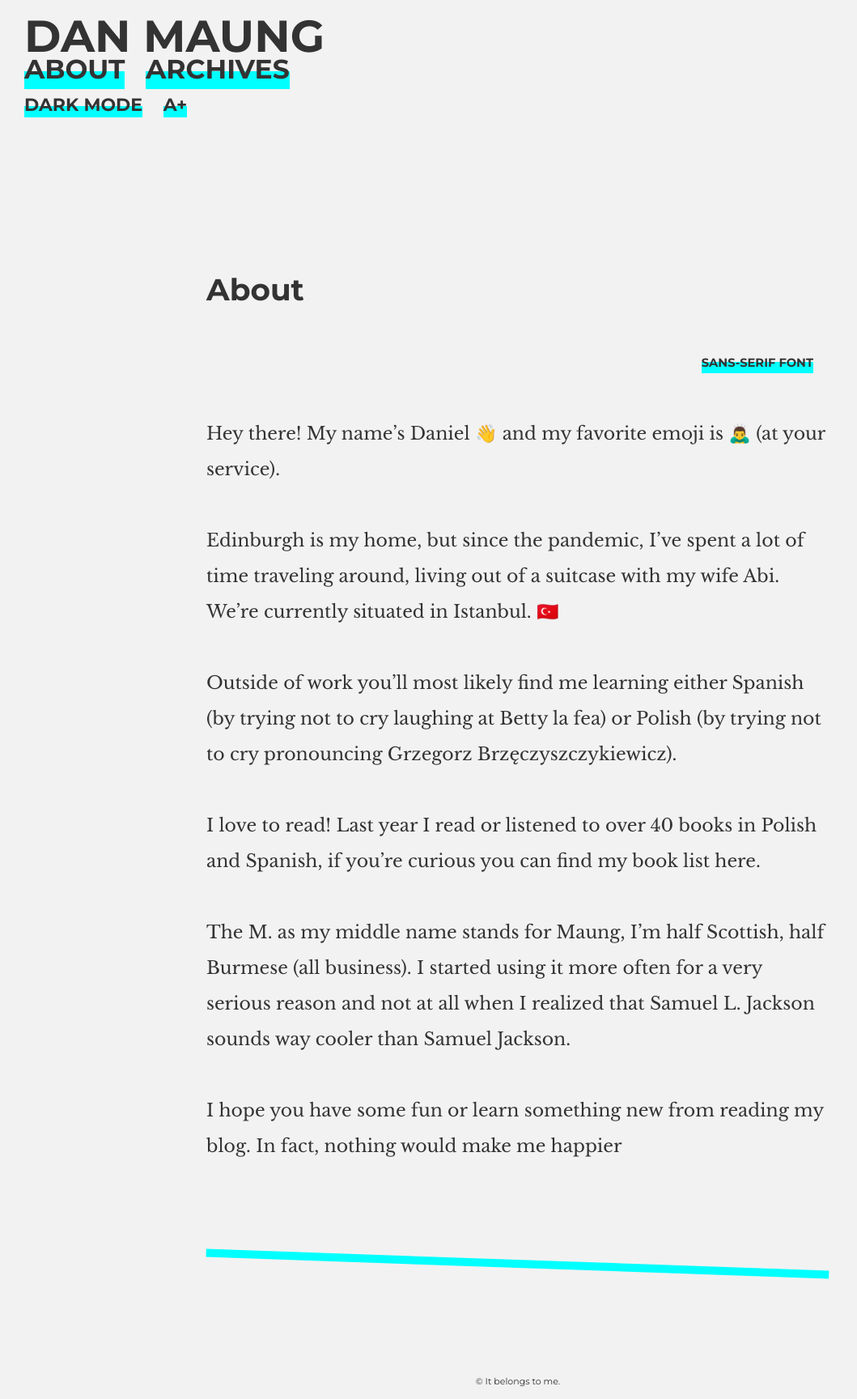
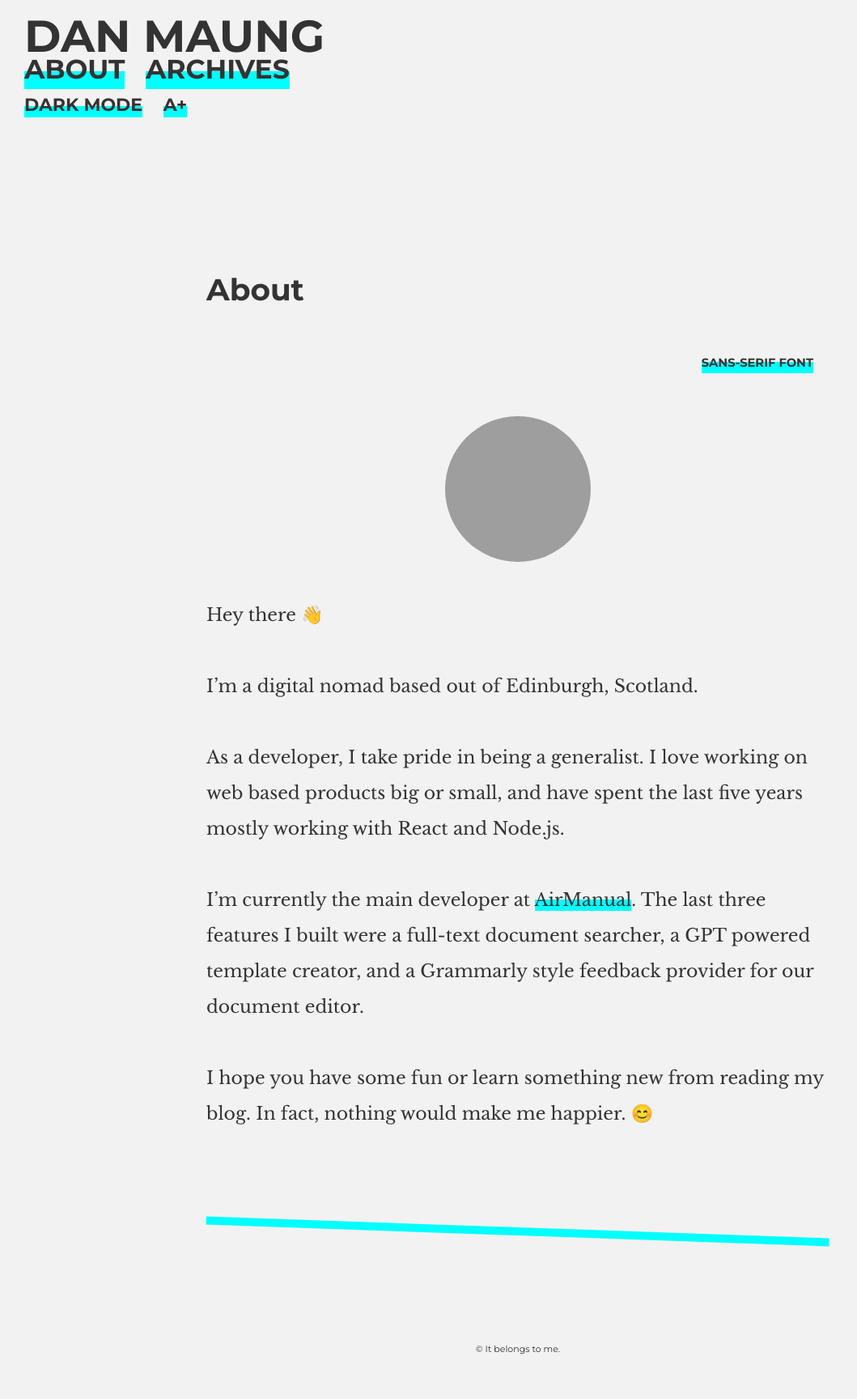
Before and after one commit to slowSort/slowSort.github.io, a Jekyll site: the page built from about.md, in a window 1280 px wide. Shown: the whole page at 81% size, without its empty margins (0-1059 px from the left). Built offline with Jekyll 4.4.1, drawn with Linux system fonts in a browser that asks for light colours; after the commit the page ends 1688 px from its top, so only the background shows below that; grey boxes are pictures that could not be loaded.

Commit message:
update about page

```diff
--- a/about.md
+++ b/about.md
@@ -5,14 +5,14 @@ nav_header: true #If you want the page to be displayed on the nav menu on top of
 permalink: /about/
 ---
 
-Hey there! My name's Daniel 👋 and my favorite emoji is 🙇‍♂️ (at your service).
+![My photo](../assets/headshot.png){: .headshot}
 
-Edinburgh is my home, but since the pandemic, I've spent a lot of time traveling around, living out of a suitcase with my wife Abi. We're currently situated in Istanbul. 🇹🇷
+Hey there 👋
 
-Outside of work you'll most likely find me learning either Spanish (by trying not to cry laughing at Betty la fea) or Polish (by trying not to cry pronouncing Grzegorz Brzęczyszczykiewicz).
+I'm a digital nomad based out of Edinburgh, Scotland.
 
-I love to read! Last year I read or listened to over 40 books in Polish and Spanish, if you're curious you can find my book list here.
+As a developer, I take pride in being a generalist. I love working on web based products big or small, and have spent the last five years mostly working with React and Node.js.
 
-The M. as my middle name stands for Maung, I'm half Scottish, half Burmese (all business). I started using it more often for a very serious reason and not at all when I realized that Samuel L. Jackson sounds way cooler than Samuel Jackson.
+I'm currently the main developer at [AirManual](https://www.airmanual.co/). The last three features I built were a full-text document searcher, a GPT powered template creator, and a Grammarly style feedback provider for our document editor.
 
-I hope you have some fun or learn something new from reading my blog. In fact, nothing would make me happier
+I hope you have some fun or learn something new from reading my blog. In fact, nothing would make me happier. 😊
```
Also changed, not shown: 1 other file.
